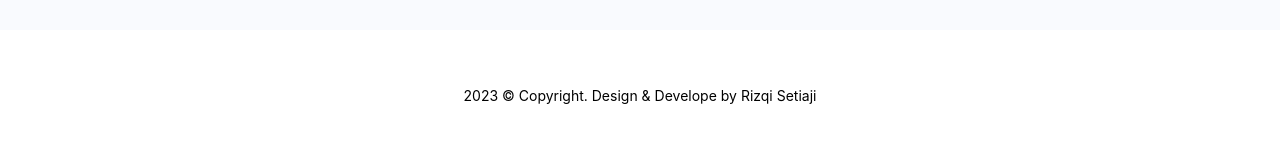
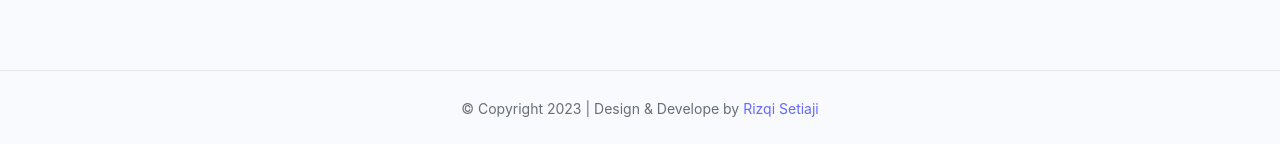
Before and after one commit to rizqisetiaji7/dalle-ai-frontend, a React (Vite) app: page / in a window 1280 px wide. Shown: the part 766-910 px from the top of the page. Before the commit the page ends 888 px from the top, so only its background shows below. Built offline with nearby package versions, Linux system fonts and the light colour scheme; a web font is replaced by a local one.

Commit message:
Update some components and footer

```diff
--- a/src/App.jsx
+++ b/src/App.jsx
@@ -2,6 +2,7 @@ import React from 'react'
 import { BrowserRouter, Link, Route, Routes } from 'react-router-dom'
 import { logo } from './assets'
 import { Home, CreatePost } from './pages'
+import { getYear } from './utils'
 
 const App = () => {
    return (
@@ -11,15 +12,17 @@ const App = () => {
             <Link to={'/create-post'} className="text-sm font-inter font-medium bg-[#6469ff] text-white px-4 py-2 rounded-md">Create</Link>
          </header>
 
-         <div className="flex flex-col justify-between gap-5 min-h-screen">
-            <main className="sm:p-8 px-4 py-8 w-full bg-[#f9fafe] min-h-[calc(100vh-73px)]">
+         <div className="flex flex-col justify-between gap-5 min-h-screen bg-[#f9fafe]">
+            <main className="sm:p-8 px-4 py-8 w-full min-h-[calc(100vh-73px)]">
                <Routes>
                   <Route path='/' element={<Home />}></Route>
                   <Route path='/create-post' element={<CreatePost />}></Route>
                </Routes>
             </main>
-            <footer className="mt-5 p-4 text-center text-sm">
-               <p>2023 &copy; Copyright. Design & Develope by <a href="https://github.com/rizqisetiaji7" target="_blank">Rizqi Setiaji</a></p>
+
+            <footer className="mt-5 px-4 py-7 text-center text-sm border-t border-t-gray-200">
+               <p className="text-[#666e75] text-[14px]">&copy; Copyright { getYear() } | Design & Develope by <a href="https://github.com/rizqisetiaji7" className="text-[#6469ff] hover:underline" target="_blank">Rizqi Setiaji</a>
+               </p>
             </footer>
          </div>
       </BrowserRouter>
--- a/src/components/FormField.jsx
+++ b/src/components/FormField.jsx
@@ -1,12 +1,12 @@
 import React from 'react'
 
-const FormField = ({labelName, type, name, placeholder, value, handleChange, isSurpriseMe, handleSurpriseMe}) => {
+const FormField = ({labelName, type, name, placeholder, value, handleChange, isSurpriseMe, handleSurpriseMe, ...props}) => {
   return (
     <div>
       <div className="flex items-center gap-2 mb-2">
-        <label htmlFor={name} className="block text-sm font-medium text-gray-900">{ labelName }</label>
+        <label htmlFor={name} {...props} className="block text-sm font-medium text-gray-900">{ labelName }</label>
         { isSurpriseMe && (
-          <button type="button" onClick={handleSurpriseMe} className="font-semibold text-xs bg-[#ECECF1] hover:bg-gray-200 py-1 px-2 rounded-[5px] text-black">Surprise me</button>
+          <button type="button" onClick={handleSurpriseMe} className="font-semibold text-xs bg-emerald-500 hover:bg-emerald-600 py-1 px-2 rounded-[5px] text-white">Click to generate prompt</button>
         ) }
       </div>
       <input type={type} id={name} name={name} placeholder={placeholder} value={value} onChange={handleChange} required className="bg-gray-50 border border-gray-300 text-gray-900 text-sm rounded-lg focus:ring-[#6469ff] focus:border-[#6469ff] outline-none block w-full p-3" />
--- a/src/pages/CreatePost.jsx
+++ b/src/pages/CreatePost.jsx
@@ -72,9 +72,10 @@ const CreatePost = () => {
         <p className="mt-2 text-[#666e75] text-[14px] max-w-[480px]">Create imaginative and visually stunning images through by DALL-E AI and sare them with the community</p>
       </div>
 
-      <form className="mt-14 max-w-3xl" onSubmit={ handleSubmit }>
+      <form className="mt-14 max-w-3xl" onSubmit={ handleSubmit } autoComplete="off">
         <div className="flex flex-col gap-5">
           <FormField
+            autoFocus
             labelName="Your name"
             type="text"
             name="name"
@@ -84,7 +85,7 @@ const CreatePost = () => {
           />
 
           <FormField
-            labelName="Prompt"
+            labelName="Type your prompt or"
             type="text"
             name="prompt"
             placeholder="A plush toy robot sitting against a yellow wall"
--- a/src/utils/index.js
+++ b/src/utils/index.js
@@ -12,3 +12,7 @@ export function getRandomPrompt(prompt) {
 export async function downloadImage(_id, photo) {
     FileSaver.saveAs(photo, `photo-${_id}.jpg`)
 }
+
+export function getYear() {
+    return new Date().getFullYear()
+}
```
